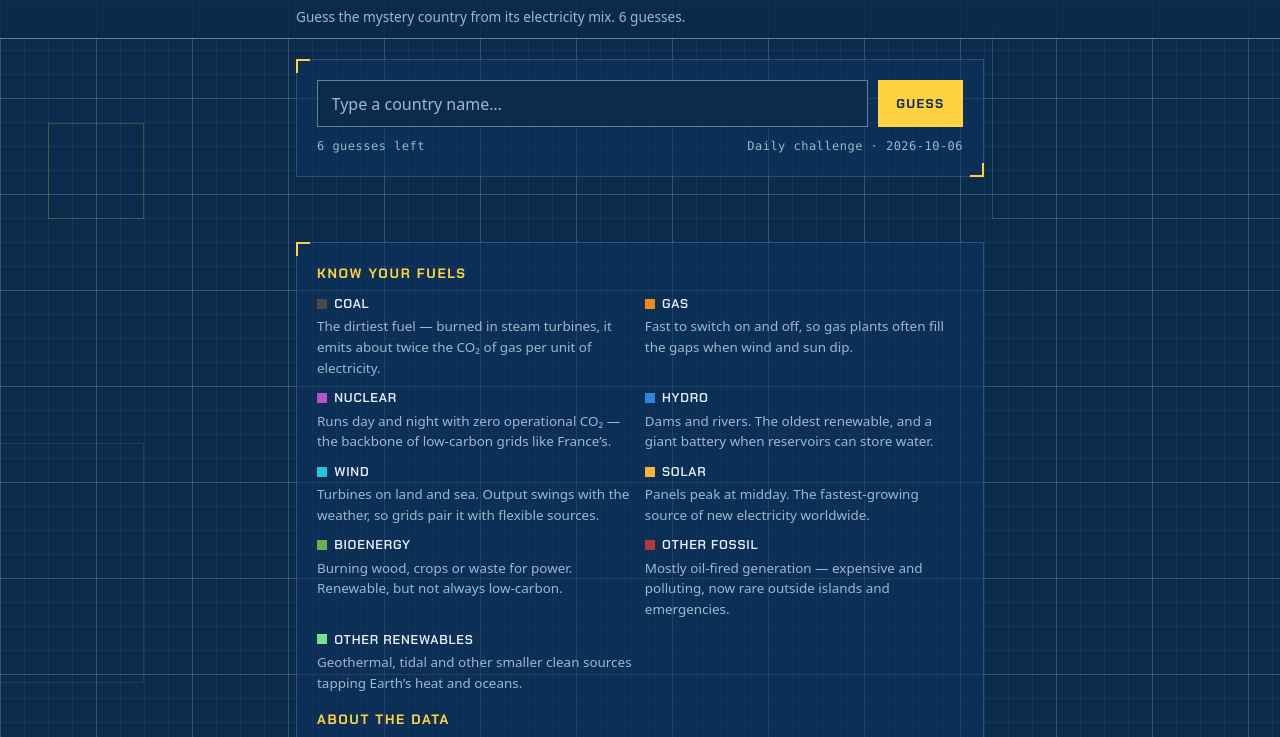
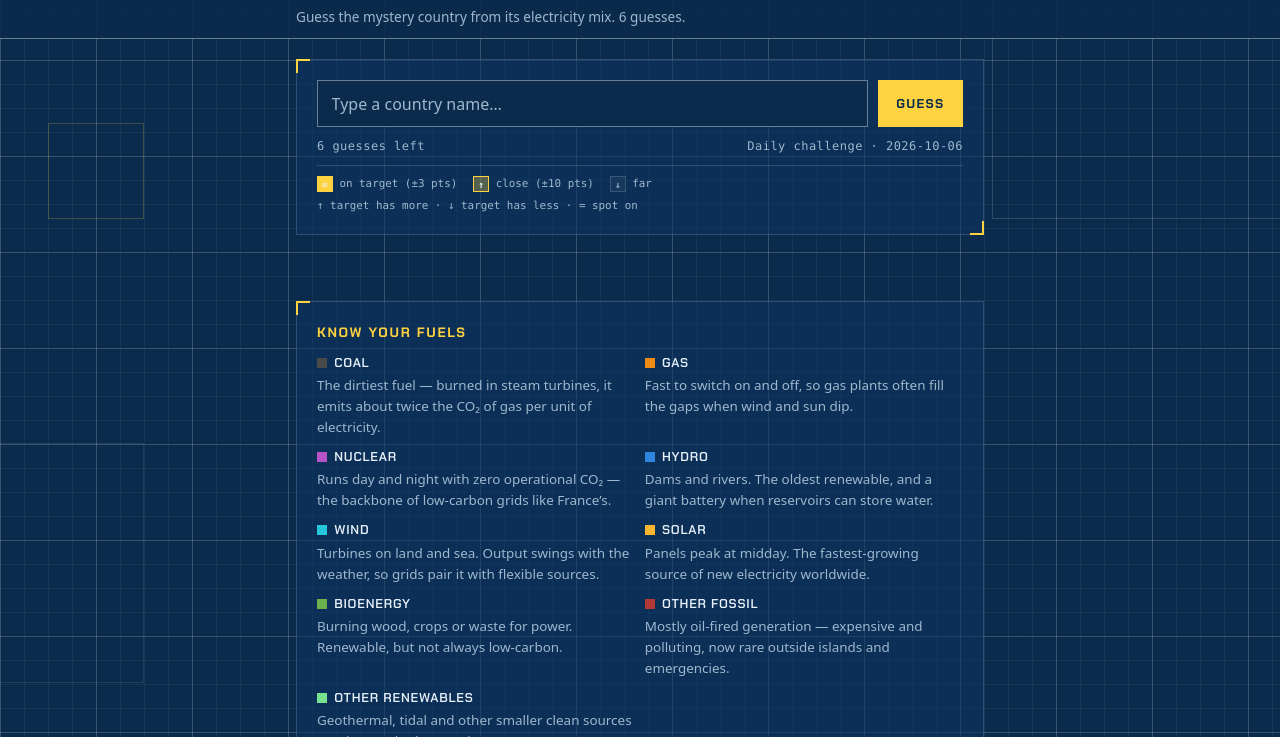
Before and after one commit to ardhiarsala/guess-the-power-mix, a website with bundled scripts: page index.html in a window 1280 px wide. Shown: the part 53-790 px from the top of the page. Built offline with nearby package versions, Linux system fonts and the light colour scheme.

Commit message:
fix: tier tiles get fuel-color parity, labels, and a reading key
- each tile carries its fuel color (--fuel): solid fill = on target ±3,
  tinted = close ±10, dark = far; matches waffle + legend colors
- 3-letter fuel codes under every arrow; luminance-aware text on solid fills
- persistent key strip under the search console explains tiers and arrows
- richer tooltips naming the point thresholds

```diff
--- a/index.html
+++ b/index.html
@@ -100,6 +100,12 @@
           <span id="guesses-left">6 guesses left</span>
           <span id="mode-label">Daily challenge</span>
         </div>
+        <div class="tier-key" aria-hidden="true">
+          <span class="tier-key-item"><span class="tier-cell exact key-cell"><span class="tier-arrow">=</span></span>on target (±3 pts)</span>
+          <span class="tier-key-item"><span class="tier-cell close key-cell"><span class="tier-arrow">↑</span></span>close (±10 pts)</span>
+          <span class="tier-key-item"><span class="tier-cell far key-cell"><span class="tier-arrow">↓</span></span>far</span>
+          <span class="tier-key-item key-note">↑ target has more · ↓ target has less · = spot on</span>
+        </div>
       </div>
 
       <div id="hint-row" class="hint-row" aria-live="polite"></div>
--- a/js/ui.js
+++ b/js/ui.js
@@ -36,7 +36,29 @@ const GRID_BASICS = [
   { title: 'Hydropower is a battery', text: 'Reservoirs store energy as water. Some grids even pump water uphill at night to release it at peak times.' },
 ];
 
-const TIER_ARROW = { up: '↑', down: '↓', same: '' };
+const TIER_ARROW = { up: '↑', down: '↓', same: '=' };
+
+// Light fuel fills need ink text; dark fills need paper text.
+function isLightColor(hex) {
+  const m = /^#?([0-9a-f]{6})$/i.exec(hex || '');
+  if (!m) return false;
+  const n = parseInt(m[1], 16);
+  const r = (n >> 16) & 255, g = (n >> 8) & 255, b = n & 255;
+  return (0.2126 * r + 0.7152 * g + 0.0722 * b) / 255 > 0.5;
+}
+
+// 3-letter fuel codes for the tier tiles (FUELS order).
+const FUEL_SHORT = {
+  coal: 'COA',
+  gas: 'GAS',
+  nuclear: 'NUC',
+  hydro: 'HYD',
+  wind: 'WIN',
+  solar: 'SOL',
+  bioenergy: 'BIO',
+  otherFossil: 'OFO',
+  otherRenewables: 'ORE',
+};
 
 const $ = (id) => document.getElementById(id);
 
@@ -446,8 +468,16 @@ function renderGuess(guess, result) {
     const info = result.perFuel[f.key];
     const cell = document.createElement('div');
     cell.className = `tier-cell ${info.tier}`;
+    if (info.tier === 'exact' && isLightColor(f.color)) cell.classList.add('ink-text');
+    cell.style.setProperty('--fuel', f.color);
     cell.style.animationDelay = reducedMotion ? '0s' : `${i * 60}ms`;
-    cell.textContent = TIER_ARROW[info.dir];
+    const arrow = document.createElement('span');
+    arrow.className = 'tier-arrow';
+    arrow.textContent = TIER_ARROW[info.dir];
+    const code = document.createElement('span');
+    code.className = 'tier-code';
+    code.textContent = FUEL_SHORT[f.key] || f.key.slice(0, 3).toUpperCase();
+    cell.append(arrow, code);
     const diffAbs = Math.abs(info.diff).toFixed(1);
     const dirText =
       info.dir === 'same'
@@ -455,7 +485,7 @@ function renderGuess(guess, result) {
         : info.dir === 'up'
           ? `target has ${diffAbs} pts more`
           : `target has ${diffAbs} pts less`;
-    cell.title = `${f.label}: ${dirText} (${info.tier})`;
+    cell.title = `${f.label}: ${dirText} (${info.tier === 'exact' ? 'within 3 pts' : info.tier === 'close' ? 'within 10 pts' : 'more than 10 pts off'})`;
     cell.setAttribute('aria-label', `${f.label}: ${info.tier}, ${dirText}`);
     tierRow.appendChild(cell);
   });
--- a/styles.css
+++ b/styles.css
@@ -387,19 +387,58 @@ body {
   gap: 4px;
 }
 
+/* Tier tiles carry their fuel's color (--fuel): solid fill = on target,
+   tinted fill = close, dark = far. Parity with the waffle and legend. */
 .tier-cell {
-  aspect-ratio: 1;
-  max-height: 38px;
-  display: grid;
-  place-items: center;
-  font-size: 0.95rem;
-  font-weight: 700;
-  border: 1px solid var(--line);
+  --fuel: var(--line-strong);
+  display: flex;
+  flex-direction: column;
+  align-items: center;
+  justify-content: center;
+  gap: 1px;
+  min-height: 40px;
+  padding: 3px 0;
+  border: 1px solid var(--fuel);
   animation: flip-in 0.4s cubic-bezier(0.16, 1, 0.3, 1) both;
 }
-.tier-cell.exact { background: var(--tier-exact); border-color: var(--tier-exact); color: var(--ink); }
-.tier-cell.close { background: var(--tier-close); border-color: var(--tier-close); color: var(--ink); }
-.tier-cell.far { background: var(--tier-far); color: var(--paper-dim); }
+.tier-cell.exact { background: var(--fuel); color: var(--paper); }
+.tier-cell.exact.ink-text { color: var(--ink); }
+.tier-cell.close { background: color-mix(in srgb, var(--fuel) 30%, transparent); color: var(--paper); }
+.tier-cell.far { background: var(--tier-far); border-color: var(--line); color: var(--paper-dim); }
+
+.tier-arrow { font-size: 0.9rem; font-weight: 700; line-height: 1; }
+.tier-code {
+  font-family: var(--font-mono);
+  font-size: 0.55rem;
+  letter-spacing: 0.04em;
+  line-height: 1;
+  opacity: 0.85;
+}
+
+/* key strip under the search console */
+.tier-key {
+  display: flex;
+  flex-wrap: wrap;
+  gap: 0.3rem 1rem;
+  align-items: center;
+  margin-top: 0.6rem;
+  padding-top: 0.6rem;
+  border-top: 1px solid var(--line);
+  font-family: var(--font-mono);
+  font-size: 0.68rem;
+  color: var(--paper-dim);
+}
+.tier-key-item { display: inline-flex; align-items: center; gap: 0.4rem; }
+.key-cell {
+  width: 16px;
+  height: 16px;
+  min-height: 0;
+  padding: 0;
+  animation: none;
+  --fuel: var(--signal);
+}
+.key-cell .tier-arrow { font-size: 0.6rem; }
+.key-note { color: var(--paper-dim); }
 
 @keyframes flip-in {
   from { opacity: 0; transform: rotateX(80deg); }
```
